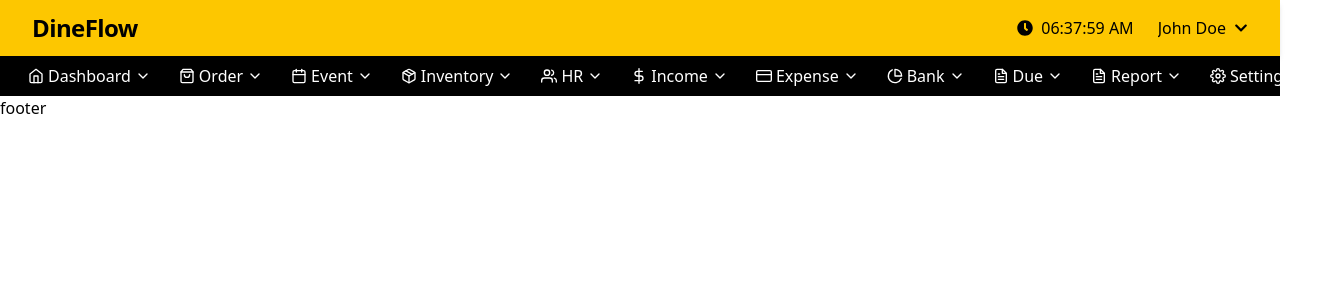
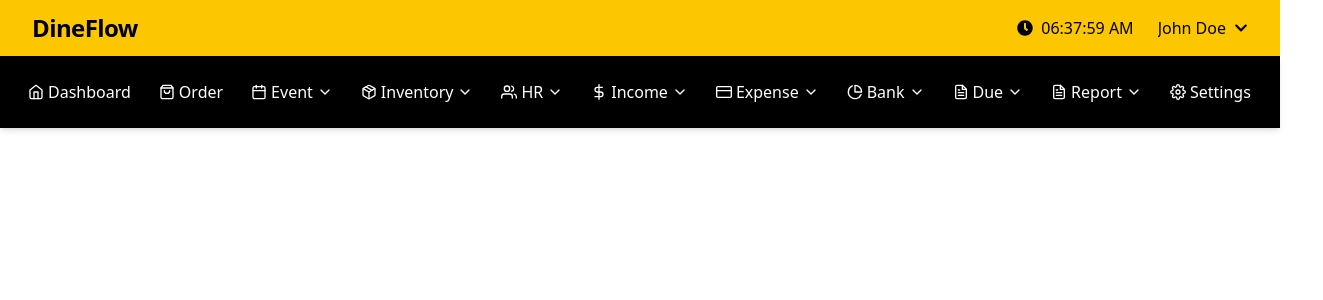
Before and after one commit to iktushar01/restaurant-management-system-client, a React (Vite) app: page /RestaurantDashboard/Index in a window 1280 px wide. Shown: the top 300 px of the page, 1323 px wide, since content can reach past the window. Built offline with nearby package versions, Linux system fonts and the light colour scheme.

Commit message:
make it responsive

```diff
--- a/src/Shared/Navbar/Navbar.jsx
+++ b/src/Shared/Navbar/Navbar.jsx
@@ -1,114 +1,129 @@
-import React, { useState } from 'react';
+import React, { useState, useEffect } from 'react';
+import {
+  NavLink,
+  useLocation
+} from 'react-router-dom';
 import {
   FiHome, FiShoppingBag, FiCalendar, FiPackage,
   FiUsers, FiDollarSign, FiCreditCard, FiPieChart,
-  FiFileText, FiSettings, FiChevronDown, FiMenu
+  FiFileText, FiSettings, FiChevronDown, FiMenu, FiX
 } from 'react-icons/fi';
 
 const Navbar = () => {
   const [activeDropdown, setActiveDropdown] = useState(null);
   const [mobileMenuOpen, setMobileMenuOpen] = useState(false);
+  const [isMobile, setIsMobile] = useState(window.innerWidth < 768);
+  const location = useLocation();
+
+  useEffect(() => {
+    const handleResize = () => {
+      setIsMobile(window.innerWidth < 768);
+      // Close mobile menu when resizing to desktop
+      if (window.innerWidth >= 768) {
+        setMobileMenuOpen(false);
+      }
+    };
+
+    window.addEventListener('resize', handleResize);
+    return () => window.removeEventListener('resize', handleResize);
+  }, []);
 
   const menuItems = [
     {
       name: 'Dashboard',
       icon: <FiHome />,
-      subMenu: [
-        'Add Designation',
-        'Add Earning Heading',
-        'Add Deduction Heading',
-        'Employee Payroll',
-        'Employee Salary Payable'
-      ]
+      path: '/dashboard'
     },
     {
       name: 'Order',
       icon: <FiShoppingBag />,
-      subMenu: [
-        'VADEN 1',
-        'B1',
-        'C1',
-        'D1',
-        'E1',
-        'F1',
-        'G1',
-        'Read'
-      ]
+      path: '/order'
     },
     {
       name: 'Event',
       icon: <FiCalendar />,
+      path: '/event',
       subMenu: [
-        'Create Event',
-        'Event Calendar',
-        'Event Reports'
+        { name: 'Dashboard', path: '/event/dashboard' },
+        { name: 'Manage Event', path: '/event/manage' },
+        { name: "Today's Events", path: '/event/today' }
       ]
     },
     {
       name: 'Inventory',
       icon: <FiPackage />,
+      path: '/inventory',
       subMenu: [
-        'Stock Items',
-        'Suppliers',
-        'Inventory Reports'
+        { name: 'Home', path: '/inventory' },
+        { name: 'Purchase', path: '/inventory/purchase' },
+        { name: 'Purchase Details', path: '/inventory/purchase-details' },
+        { name: 'Settings', path: '/inventory/settings' }
       ]
     },
     {
       name: 'HR',
       icon: <FiUsers />,
+      path: '/hr',
       subMenu: [
-        'Employees',
-        'Attendance',
-        'Payroll'
+        { name: 'Add Designation', path: '/hr/designation' },
+        { name: 'Add Earning Heading', path: '/hr/earning-heading' },
+        { name: 'Add Deduction Heading', path: '/hr/deduction-heading' },
+        { name: 'Employee Payroll', path: '/hr/payroll' },
+        { name: 'Employee Salary Payable', path: '/hr/salary-payable' },
+        { name: 'Grand Employee Salary Payable', path: '/hr/grand-salary' },
       ]
     },
     {
       name: 'Income',
       icon: <FiDollarSign />,
+      path: '/income',
       subMenu: [
-        'Income Records',
-        'Income Reports'
+        { name: 'Add Income Types', path: '/income/types' },
+        { name: 'Manage Income', path: '/income/manage' },
+        { name: 'Day Wise Income', path: '/income/daily' }
       ]
     },
     {
       name: 'Expense',
       icon: <FiCreditCard />,
+      path: '/expense',
       subMenu: [
-        'Expense Records',
-        'Expense Reports'
+        { name: 'Add Expense Types', path: '/expense/types' },
+        { name: 'Manage Expenses', path: '/expense/manage' },
+        { name: 'Day Wise Expense', path: '/expense/daily' }
       ]
     },
     {
       name: 'Bank',
       icon: <FiPieChart />,
+      path: '/bank',
       subMenu: [
-        'Accounts',
-        'Transactions'
+        { name: 'Bank', path: '/bank' },
+        { name: 'Branch', path: '/bank/branch' },
+        { name: 'Transactions', path: '/bank/transactions' }
       ]
     },
     {
       name: 'Due',
       icon: <FiFileText />,
+      path: '/due',
       subMenu: [
-        'Due Payments',
-        'Due Reports'
+        { name: 'Due Details', path: '/due/details' }
       ]
     },
     {
       name: 'Report',
       icon: <FiFileText />,
+      path: '/report',
       subMenu: [
-        'Financial Reports',
-        'Sales Reports'
+        { name: 'Current Report', path: '/report/current' },
+        { name: 'Daily Statement', path: '/report/daily' }
       ]
     },
     {
       name: 'Settings',
       icon: <FiSettings />,
-      subMenu: [
-        'System Settings',
-        'User Management'
-      ]
+      path: '/settings'
     }
   ];
 
@@ -118,10 +133,25 @@ const Navbar = () => {
 
   const toggleMobileMenu = () => {
     setMobileMenuOpen(!mobileMenuOpen);
+    // Close all dropdowns when toggling mobile menu
+    if (!mobileMenuOpen) {
+      setActiveDropdown(null);
+    }
+  };
+
+  const closeAllMenus = () => {
+    setMobileMenuOpen(false);
+    setActiveDropdown(null);
+  };
+
+  // Check if current path matches any submenu item
+  const isSubmenuActive = (subMenu) => {
+    if (!subMenu) return false;
+    return subMenu.some(item => location.pathname === item.path);
   };
 
   return (
-    <div className="bg-black text-white w-full">
+    <div className="bg-black text-white w-full lg:py-4 py-0  fixed shadow-md">
       <div className="max-w-7xl mx-auto px-4">
         {/* Mobile Header */}
         <div className="flex justify-between items-center py-3 md:hidden">
@@ -129,34 +159,61 @@ const Navbar = () => {
           <button
             onClick={toggleMobileMenu}
             className="p-2 rounded-md hover:bg-gray-800 focus:outline-none"
+            aria-label="Toggle menu"
           >
-            <FiMenu className="h-6 w-6" />
+            {mobileMenuOpen ? <FiX className="h-6 w-6" /> : <FiMenu className="h-6 w-6" />}
           </button>
         </div>
 
         {/* Desktop Menu */}
-        <div className="hidden md:flex space-x-1">
+        <div className="hidden md:flex flex-wrap gap-1">
           {menuItems.map((item, index) => (
-            <div key={index} className="relative">
-              <button
-                className="flex items-center px-3 py-2 hover:bg-gray-800 rounded-md transition"
-                onClick={() => toggleDropdown(index)}
+            <div key={index} className="relative group">
+              <NavLink
+                to={item.path}
+                className={({ isActive }) =>
+                  `flex items-center px-3 py-2 rounded-md transition whitespace-nowrap ${
+                    isActive || isSubmenuActive(item.subMenu)
+                      ? 'bg-gray-800 font-medium'
+                      : 'hover:bg-gray-800'
+                  }`
+                }
+                onClick={(e) => {
+                  if (item.subMenu) {
+                    e.preventDefault();
+                    toggleDropdown(index);
+                  }
+                }}
               >
                 <span className="mr-1">{item.icon}</span>
                 <span>{item.name}</span>
-                <FiChevronDown className="ml-1" />
-              </button>
+                {item.subMenu && (
+                  <FiChevronDown className={`ml-1 transition-transform ${
+                    activeDropdown === index ? 'transform rotate-180' : ''
+                  }`} />
+                )}
+              </NavLink>
 
-              {activeDropdown === index && (
-                <div className="absolute left-0 mt-1 w-48 bg-gray-800 rounded-md shadow-lg z-10">
+              {item.subMenu && (
+                <div
+                  className={`absolute left-0 mt-1 min-w-full bg-gray-800 rounded-md shadow-lg z-10 ${
+                    activeDropdown === index ? 'block' : 'hidden'
+                  } group-hover:block`}
+                  onMouseLeave={() => isMobile ? null : setActiveDropdown(null)}
+                >
                   {item.subMenu.map((subItem, subIndex) => (
-                    <a
+                    <NavLink
                       key={subIndex}
-                      href="#"
-                      className="block px-4 py-2 text-sm hover:bg-gray-700"
+                      to={subItem.path}
+                      className={({ isActive }) =>
+                        `block px-4 py-2 text-sm hover:bg-gray-700 rounded-md whitespace-nowrap ${
+                          isActive ? 'bg-gray-700 font-medium' : ''
+                        }`
+                      }
+                      onClick={closeAllMenus}
                     >
-                      {subItem}
-                    </a>
+                      {subItem.name}
+                    </NavLink>
                   ))}
                 </div>
               )}
@@ -165,38 +222,61 @@ const Navbar = () => {
         </div>
 
         {/* Mobile Menu */}
-        {mobileMenuOpen && (
-          <div className="md:hidden bg-gray-900 rounded-md mt-2 py-2">
+        <div className={`md:hidden bg-gray-900 rounded-md mt-2 py-2 transition-all duration-300 ease-in-out ${
+          mobileMenuOpen ? 'block' : 'hidden'
+        }`}>
           {menuItems.map((item, index) => (
             <div key={index} className="mb-1 last:mb-0">
-                <button
-                  className="w-full flex items-center justify-between px-4 py-2 hover:bg-gray-800 rounded-md"
-                  onClick={() => toggleDropdown(index)}
+              <NavLink
+                to={item.path}
+                className={({ isActive }) =>
+                  `w-full flex items-center justify-between px-4 py-2 rounded-md ${
+                    isActive || isSubmenuActive(item.subMenu)
+                      ? 'bg-gray-800 font-medium'
+                      : 'hover:bg-gray-800'
+                  }`
+                }
+                onClick={(e) => {
+                  if (item.subMenu) {
+                    e.preventDefault();
+                    toggleDropdown(index);
+                  } else {
+                    closeAllMenus();
+                  }
+                }}
               >
                 <div className="flex items-center">
                   <span className="mr-2">{item.icon}</span>
                   <span>{item.name}</span>
                 </div>
-                  <FiChevronDown className={`transition-transform ${activeDropdown === index ? 'transform rotate-180' : ''}`} />
-                </button>
+                {item.subMenu && (
+                  <FiChevronDown className={`transition-transform ${
+                    activeDropdown === index ? 'transform rotate-180' : ''
+                  }`} />
+                )}
+              </NavLink>
 
-                {activeDropdown === index && (
-                  <div className="pl-8 pr-2 py-1">
+              {activeDropdown === index && item.subMenu && (
+                <div className="pl-8 pr-2 py-1 space-y-1">
                   {item.subMenu.map((subItem, subIndex) => (
-                      <a
+                    <NavLink
                       key={subIndex}
-                        href="#"
-                        className="block px-2 py-2 text-sm hover:bg-gray-800 rounded-md"
+                      to={subItem.path}
+                      className={({ isActive }) =>
+                        `block px-2 py-2 text-sm rounded-md ${
+                          isActive ? 'bg-gray-800 font-medium' : 'hover:bg-gray-800'
+                        }`
+                      }
+                      onClick={closeAllMenus}
                     >
-                        {subItem}
-                      </a>
+                      {subItem.name}
+                    </NavLink>
                   ))}
                 </div>
               )}
             </div>
           ))}
         </div>
-        )}
       </div>
     </div>
   );
```
Lines whose indentation alone changed are shown as unchanged.
